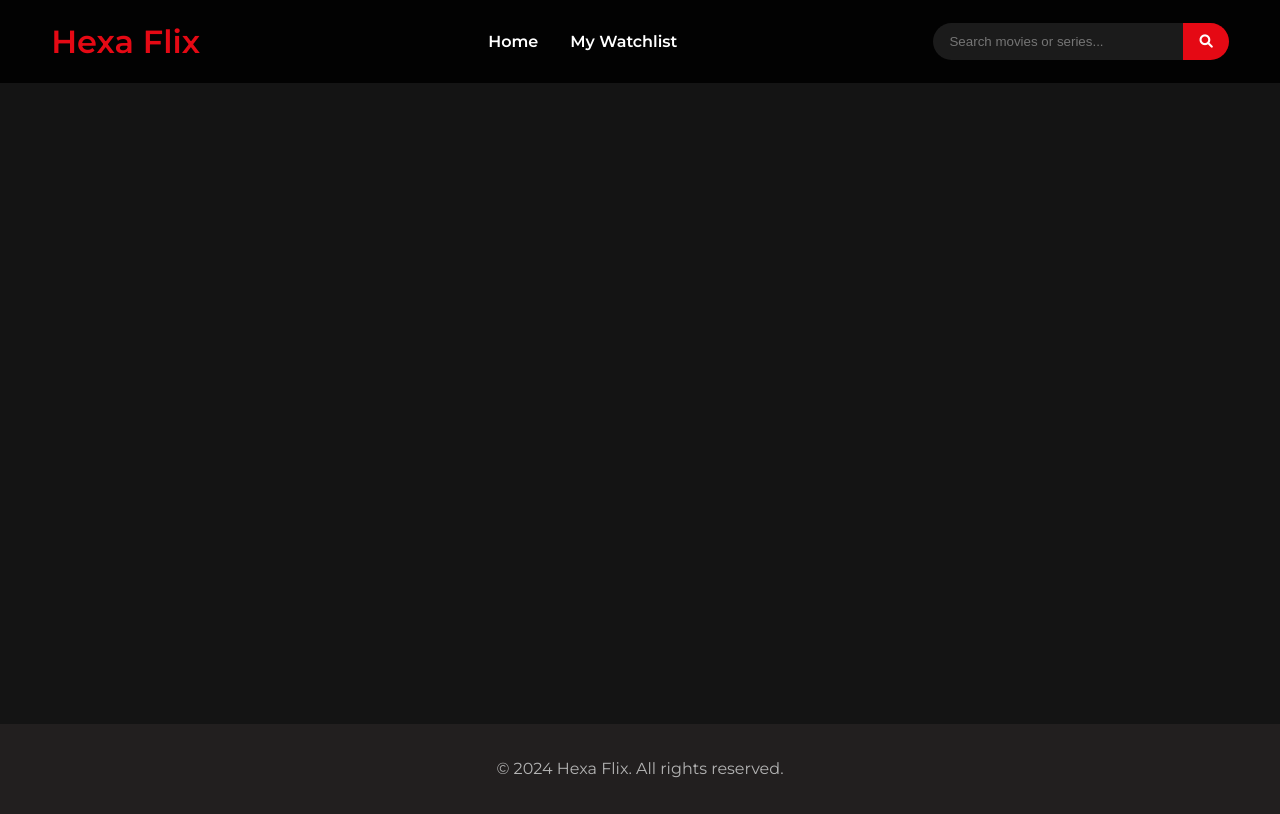
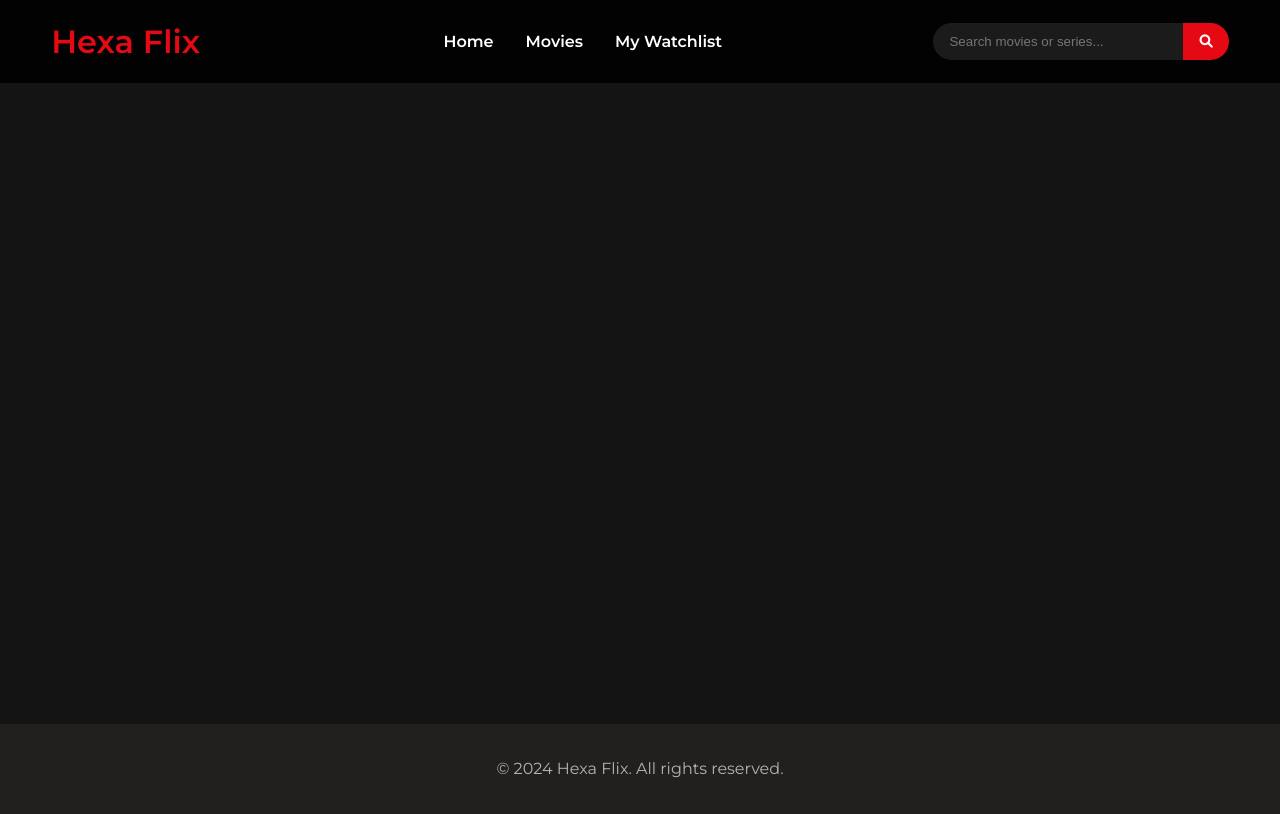
Before and after one commit to HH3X4/movie, a plain HTML site: page index.html in a window 1280 px wide. Drawn offline with Linux system fonts and the light colour scheme; no server answers.

Commit message:
Update index.html

```diff
--- a/index.html
+++ b/index.html
@@ -20,6 +20,7 @@
             <nav>
                 <ul class="nav-links">
                     <li><a href="#" onclick="loadHomePage()">Home</a></li>
+                    <li><a href="#" onclick="loadMoviePage()">Movies</a></li>
                     <li><a href="#" onclick="loadWatchlist()">My Watchlist</a></li>
                 </ul>
             </nav>
```
